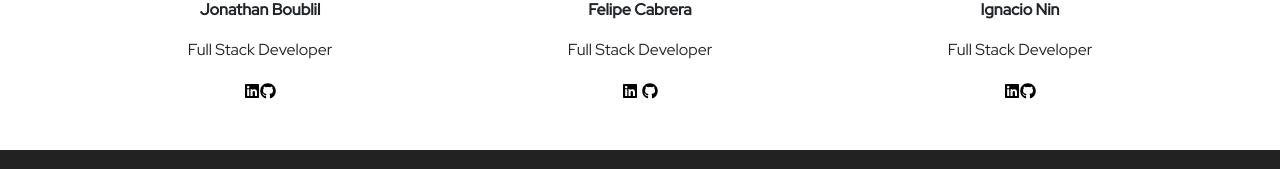
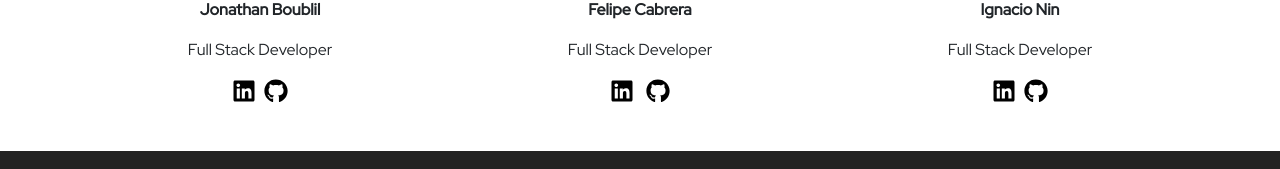
Before and after one commit to FelipeCabreraB/E-commerce-Front, a React (Create React App) app: page /about-this-project in a window 1280 px wide. Shown: the part 1873-2042 px from the top of the page. Built offline with nearby package versions, Linux system fonts and the light colour scheme.

Commit message:
image hover and icons size

```diff
--- a/src/App.css
+++ b/src/App.css
@@ -119,3 +119,17 @@ body {
   transform: translateY(-10px);
   transform: scale(1.1);
 }
+
+.img-screenCapture {
+  transition: transform 250ms;
+  border-radius: 5px;
+}
+
+.img-screenCapture:hover {
+  transform: translateY(-10px);
+  transform: scale(1.1);
+}
+
+.linkedin:hover {
+  color: blue;
+}
--- a/src/pages/Website/AboutThisProject.jsx
+++ b/src/pages/Website/AboutThisProject.jsx
@@ -40,7 +40,8 @@ function AboutThisProject() {
     }
   };
 
-  const styleLinkedin = { color: "black" };
+  const styleLinkedin = { color: "black", fontSize: "1.5em" };
+
   return (
     <div className="about-this-project">
       <div className=" ">
@@ -148,7 +149,7 @@ function AboutThisProject() {
             </Col>
             <Col md={7} className="img-fluid">
               <img
-                className="shadow"
+                className="shadow img-screenCapture"
                 src={Capture_screen1}
                 alt=""
                 style={{ maxWidth: "34rem" }}
@@ -158,7 +159,7 @@ function AboutThisProject() {
           <Row className="mt-3 pt-2">
             <Col md={7} className="img-fluid">
               <img
-                className="shadow"
+                className="shadow img-screenCapture"
                 src={Capture_screen2}
                 alt=""
                 style={{ maxWidth: "34rem" }}
@@ -215,6 +216,7 @@ function AboutThisProject() {
                 href="https://www.linkedin.com/in/jonathan-boublil/"
                 target="_blank"
                 rel="noreferrer noopener"
+                className="px-1"
               >
                 <FaLinkedin style={styleLinkedin} />
               </a>
@@ -222,6 +224,7 @@ function AboutThisProject() {
                 href="https://github.com/jonathanb88"
                 target="_blank"
                 rel="noreferrer noopener"
+                className="px-1"
               >
                 <FaGithub style={styleLinkedin} />
               </a>
@@ -241,15 +244,17 @@ function AboutThisProject() {
                 href="https://www.linkedin.com/in/felipe-cabrera-bonino/"
                 target="_blank"
                 rel="noreferrer noopener"
+                className="px-1"
               >
                 {" "}
                 <FaLinkedin style={styleLinkedin} />
               </a>
-              {"   "}
+              {"     "}
               <a
                 href="https://github.com/FelipeCabreraB"
                 target="_blank"
                 rel="noreferrer noopener"
+                className="px-1"
               >
                 <FaGithub style={styleLinkedin} />
               </a>
@@ -269,6 +274,7 @@ function AboutThisProject() {
                 href="https://www.linkedin.com/in/ignacionin/"
                 target="_blank"
                 rel="noreferrer noopener"
+                className="px-1 linkedin"
               >
                 <FaLinkedin style={styleLinkedin} />
               </a>
@@ -276,6 +282,7 @@ function AboutThisProject() {
                 href="https://github.com/ignacionin"
                 target="_blank"
                 rel="noreferrer noopener"
+                className="px-1"
               >
                 <FaGithub style={styleLinkedin} />
               </a>
```
